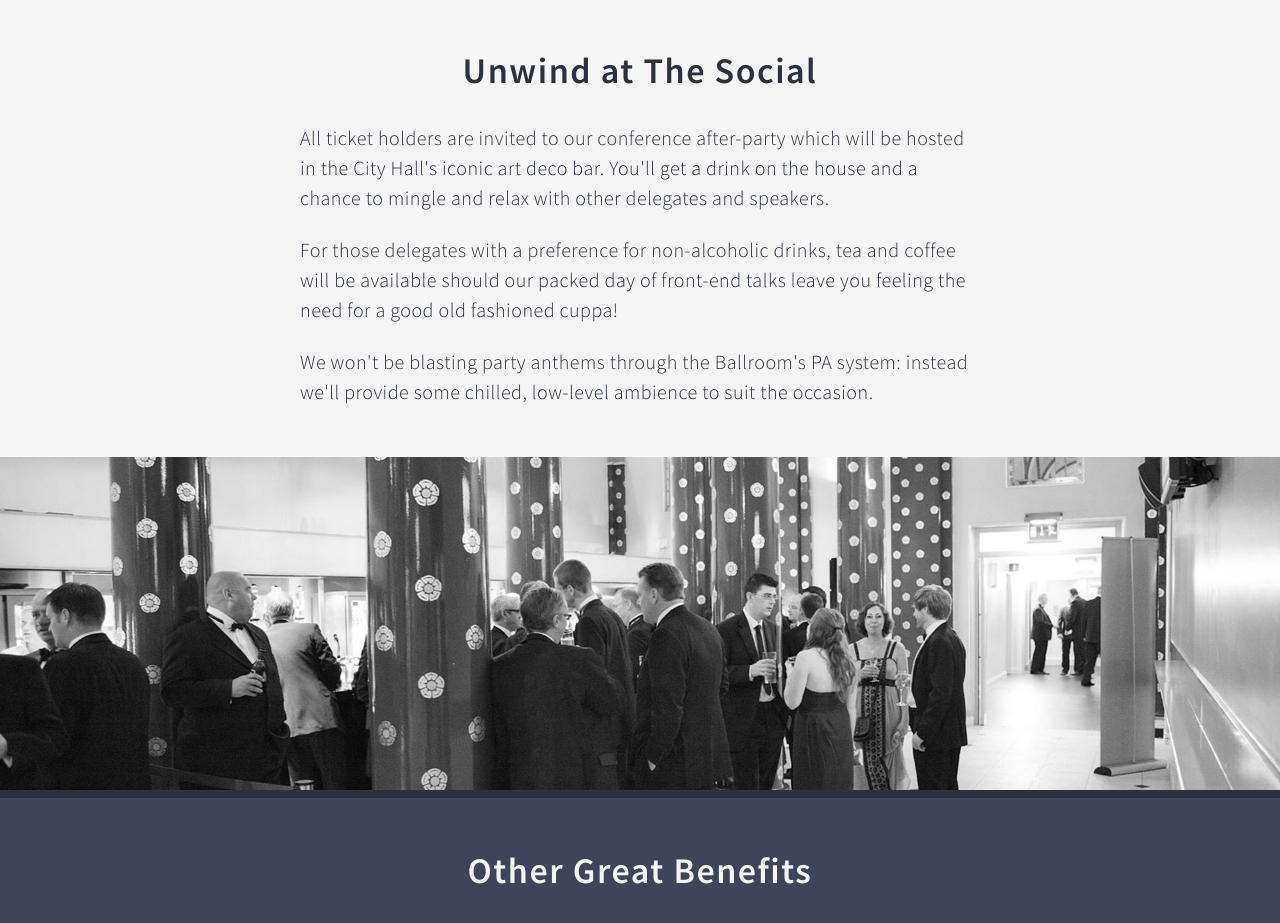
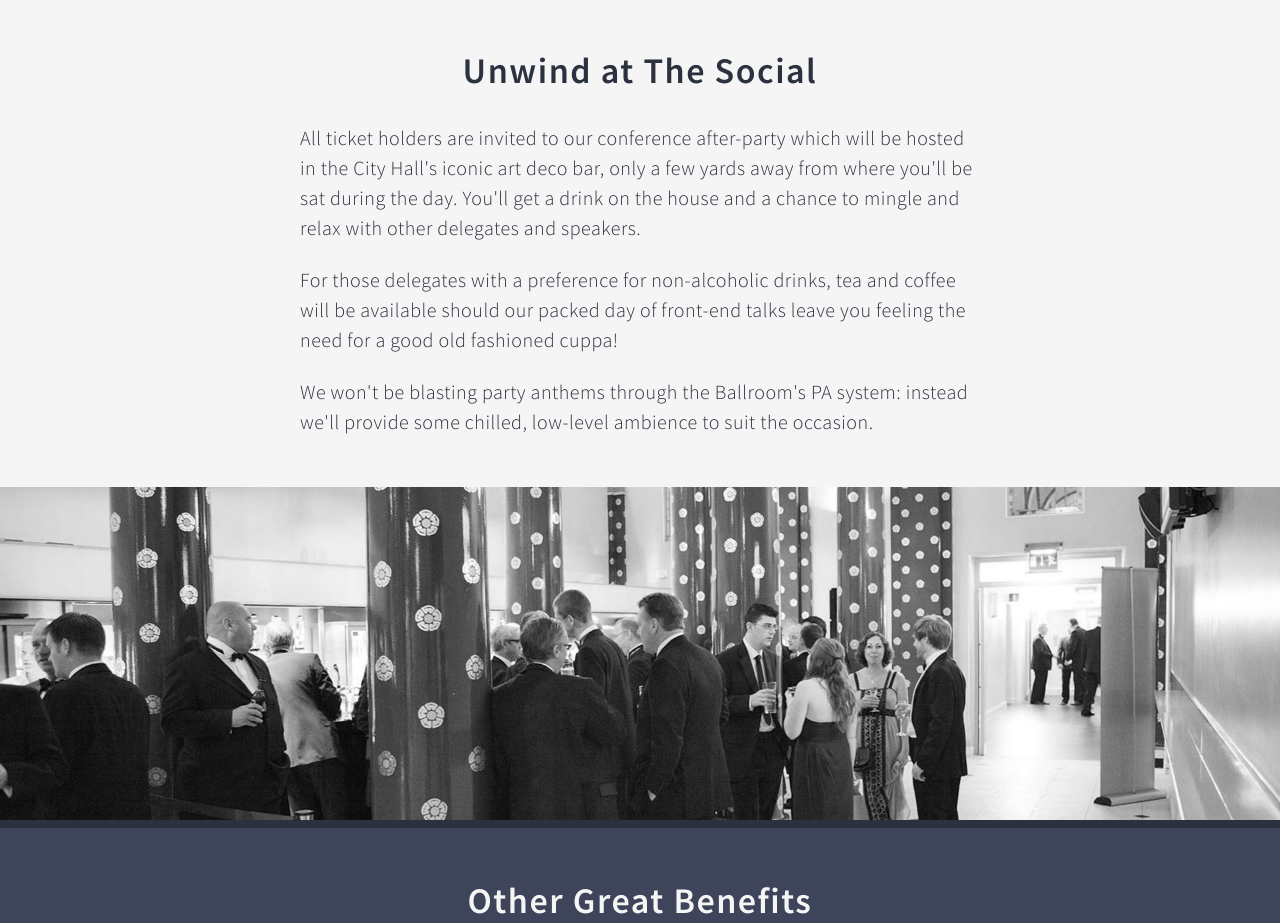
Before and after one commit to digideskio/fen-2016, a website: page index.html in a window 1280 px wide. Shown: the part 4972-5895 px from the top of the page. Drawn offline with nearby package versions, Linux system fonts and the light colour scheme; some packages are replaced by stand-ins of ours.

Commit message:
Copy tweak

```diff
--- a/index.html
+++ b/index.html
@@ -468,7 +468,7 @@
                 <section class="section-social-content section-content no-padding" aria-labelledby="section-social-title">
                     <img class="the-social" src="img/social.jpg" alt="The Social" />
                     <h2 id="section-social-title" class="section-social-title section-title">Unwind at The Social</h2>
-                    <p>All ticket holders are invited to our conference after-party which will be hosted in the City Hall's iconic art deco bar. You'll get a drink on the house and a chance to mingle and relax with other delegates and speakers.</p>
+                    <p>All ticket holders are invited to our conference after-party which will be hosted in the City Hall's iconic art deco bar, only a few yards away from where you'll be sat during the day. You'll get a drink on the house and a chance to mingle and relax with other delegates and speakers.</p>
                     <p>For those delegates with a preference for non-alcoholic drinks, tea and coffee will be available should our packed day of front-end talks leave you feeling the need for a good old fashioned cuppa!</p>
                     <p>We won't be blasting party anthems through the Ballroom's PA system: instead we'll provide some chilled, low-level ambience to suit the occasion.</p>
                     <img class="arches-bar" src="img/arches-bar.jpg" alt="Arches Bar" />
```
